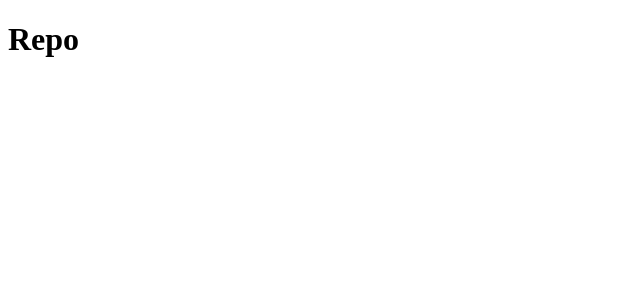
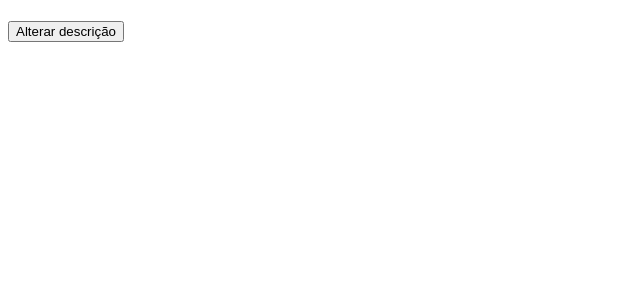
Before and after one commit to diegohts/data-fecthing, a React (Vite) app: page /repos in a window 1280 px wide. Shown: the top 300 px of the page, without its empty margins (0-640 px from the left). Built offline with nearby package versions, Linux system fonts and the light colour scheme.

Commit message:
It helps me to see the updated repository description. That is, it invalidates the cache time I put in the staleTime.

```diff
--- a/src/pages/Repo.tsx
+++ b/src/pages/Repo.tsx
@@ -1,4 +1,21 @@
+import { useQueryClient } from "react-query";
+import { useParams } from "react-router-dom"
 
 export function Repo() {
-  return <h1>Repo</h1>
+
+  const params = useParams()
+  const currentRepository = params['*'] as string;
+
+    const queryClient = useQueryClient()
+
+  async function handleChangeRepositoryDescription(){
+    await queryClient.invalidateQueries(['repos'])
+  }
+
+  return (
+        <div>
+            <h1>{ currentRepository }</h1>
+            <button onClick={handleChangeRepositoryDescription}>Alterar descrição</button>
+        </div>
+    )
 }
```
